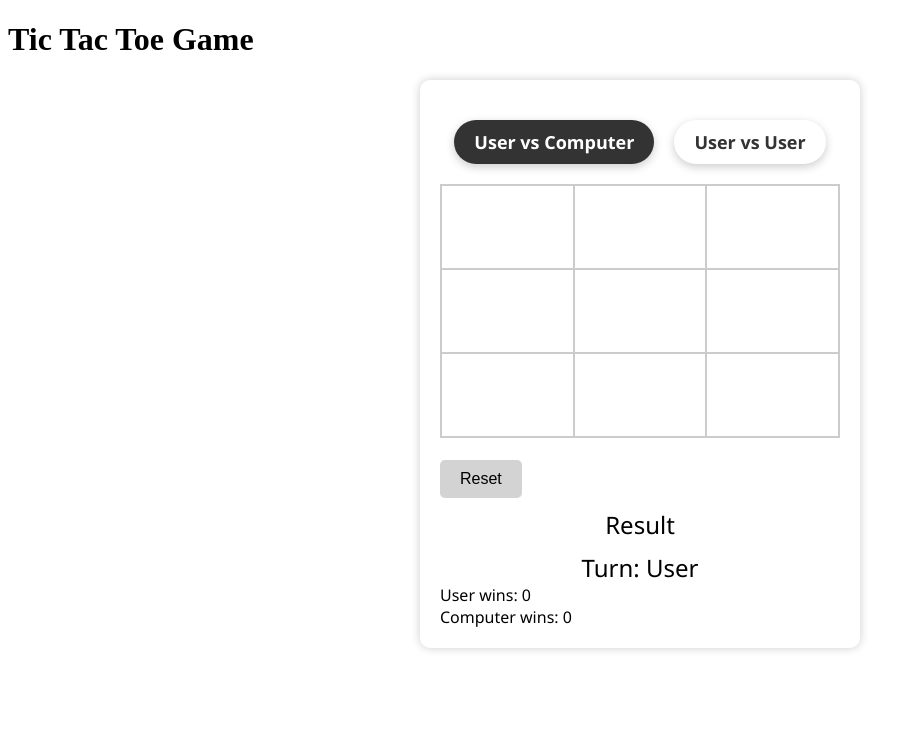
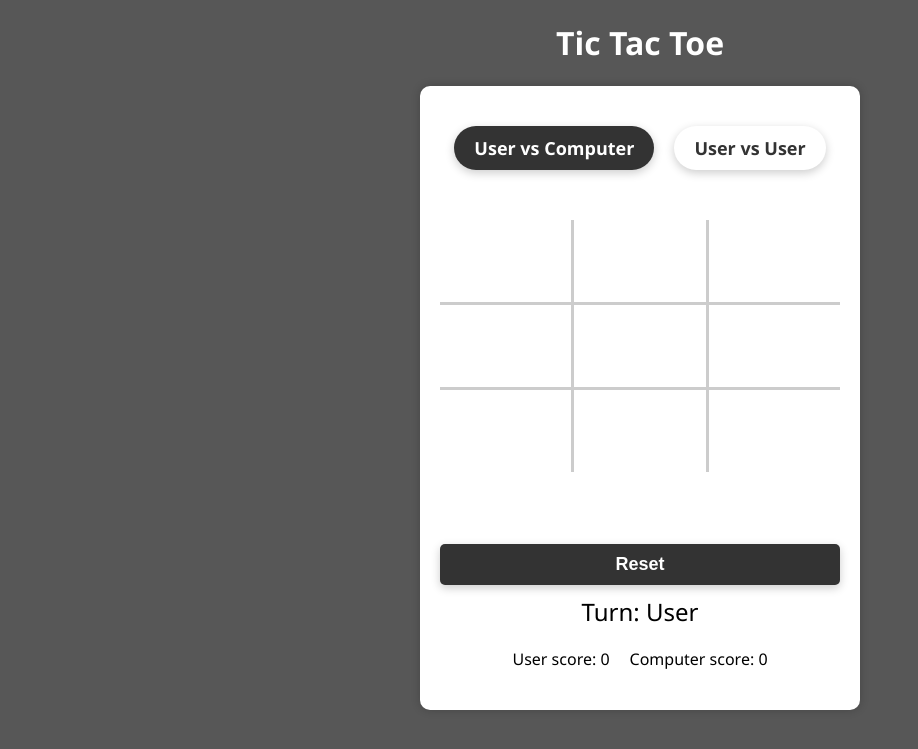
Before and after one commit to lmerc037/TicTacToe, a PHP site: page / in a window 1280 px wide. Shown: the top 749 px of the page, without its empty margins (0-918 px from the left). Run offline with PHP 8.4, Linux system fonts and the light colour scheme.

Commit message:
Fix result

```diff
--- a/index.html
+++ b/index.html
@@ -7,13 +7,13 @@
     <meta name="viewport" content="width=device-width, initial-scale=1.0">
     <title>Jeu Tic Tac Toe</title>
     <link rel="stylesheet" href="styles.css">
-    <script src="script.js"></script>
-</head>
+
 
 <body>
-    <h1>Tic Tac Toe Game</h1>
+    <h1>Tic Tac Toe</h1>
+    <div id="tic-tac-toe">
 
-    <div id="tic-tac-toe">
+
         <div class="mode-switch">
             <input type="radio" name="mode" value="user-vs-computer" id="mode1" checked>
             <label for="mode1">User vs Computer</label>
@@ -34,20 +34,25 @@
                 <td></td>
             </tr>
             <tr>
-                <td></td>
-                <td></td>
-                <td></td>
+                <td class="last"></td>
+                <td class="last"></td>
+                <td class="last"></td>
             </tr>
         </table>
 
         <br>
         <button id="reset-button">Reset</button>
-        <div id="result">Result</div>
+
         <div id="turn">Turn: User</div>
-        <div id="user-wins">User wins: 0</div>
-        <div id="computer-wins">Computer wins: 0</div>
-        <div id="user1-wins">User 1 wins: 0</div>
-        <div id="user2-wins">User 2 wins: 0</div>
+        <div class="resultcontainer">
+            <div id="user-wins">User score: 0</div>
+            <div id="computer-wins">Computer score: 0</div>
+            <div id="user1-wins">User 1 score: 0</div>
+            <div id="user2-wins">User 2 score: 0</div>
+        </div>
+
+        <div id="result"></div>
+
     </div>
 
 
--- a/script.js
+++ b/script.js
@@ -3,13 +3,19 @@ const cells = board.getElementsByTagName("td");
 const resetButton = document.querySelector("#reset-button");
 const result = document.querySelector("#result");
 const turn = document.querySelector("#turn");
+let mode = "user-vs-computer";
 let currentPlayer = "x";
+let computerWins = 0;
+let userWins = 0;
 let user1Wins = 0;
 let user2Wins = 0;
 
-let mode = "user-vs-computer";
-let computerWins = 0;
-let userWins = 0;
+/* document.querySelectorAll("input[name='mode']").forEach(function (input) {
+  input.addEventListener("change", function () {
+    mode = input.value;
+    restart();
+  });
+}); */
 
 document.querySelectorAll("input[name='mode']").forEach(function (input) {
   input.addEventListener("change", function () {
@@ -26,6 +32,7 @@ document.querySelectorAll("input[name='mode']").forEach(function (input) {
       document.querySelector("#computer-wins").style.display = "none";
       document.querySelector("#user1-wins").style.display = "block";
       document.querySelector("#user2-wins").style.display = "block";
+      result.textContent = "";
     }
   });
 });
@@ -146,7 +153,7 @@ function restart() {
   for (let i = 0; i < cells.length; i++) {
     cells[i].textContent = "";
   }
-  result.textContent = "";
+
   if (mode === "user-vs-computer") {
     if (currentPlayer === "x") {
       turn.textContent = "Turn: User";
--- a/styles.css
+++ b/styles.css
@@ -1,3 +1,15 @@
+body{
+  background-color: #575757;
+  font-family: 'Segoe UI', Tahoma, Geneva, Verdana, sans-serif;
+}
+
+h1 {
+  text-align: center;
+  font-family: 'Segoe UI', Tahoma, Geneva, Verdana, sans-serif;
+  color: white;
+}
+
+
 #tic-tac-toe {
   width: 400px;
   margin: 0 auto;
@@ -5,12 +17,14 @@
   border-radius: 10px;
   box-shadow: 0 0 10px rgba(0, 0, 0, 0.2);
   font-family: 'Segoe UI', Tahoma, Geneva, Verdana, sans-serif;
+  background: white;
 }
 
 #board {
   width: 100%;
   border-collapse: collapse;
-  border: 2px solid #ccc;
+  margin:50px 0;
+
 }
 
 #board td {
@@ -23,23 +37,27 @@
 }
 
 #board td:nth-child(1) {
-  border-right: 2px solid #ccc;
-  border-bottom: 2px solid #ccc;
+  border-right: 3px solid #ccc;
+  border-bottom: 3px solid #ccc;
 }
 
 #board td:nth-child(2) {
-  border-right: 2px solid #ccc;
-  border-bottom: 2px solid #ccc;
-  border-left: 2px solid #ccc;
+  border-right: 3px solid #ccc;
+  border-bottom: 3px solid #ccc;
+  border-left: 3px solid #ccc;
 }
 
 #board td:nth-child(3) {
-  border-bottom: 2px solid #ccc;
-  border-left: 2px solid #ccc;
+  border-bottom: 3px solid #ccc;
+  border-left: 3px solid #ccc;
 }
 
 #board td:hover {
   background-color: #eee;
+}
+
+#board td.last{
+  border-bottom: none!important;
 }
 
 
@@ -64,15 +82,29 @@
   text-align: center;
 }
 
+.resultcontainer {
+  display: flex;
+  justify-content: center;
+  align-items: center;
+  margin: 20px 0;
+  gap: 10px 20px;
+}
 
 
 #reset-button {
-  padding: 10px 20px;
-  font-size: 16px;
-  background-color: lightgray;
+  display: block;
+  width: 100%;
+  padding: 10px;
+  background-color: #333;
+  color: #fff;
+  font-size: 18px;
+  font-weight: bold;
   border: none;
   border-radius: 5px;
   cursor: pointer;
+  transition: all 0.3s ease-in-out;
+  box-shadow: 0 3px 10px rgba(0, 0, 0, 0.2);
+
 }
 
 #reset-button:hover {
```
